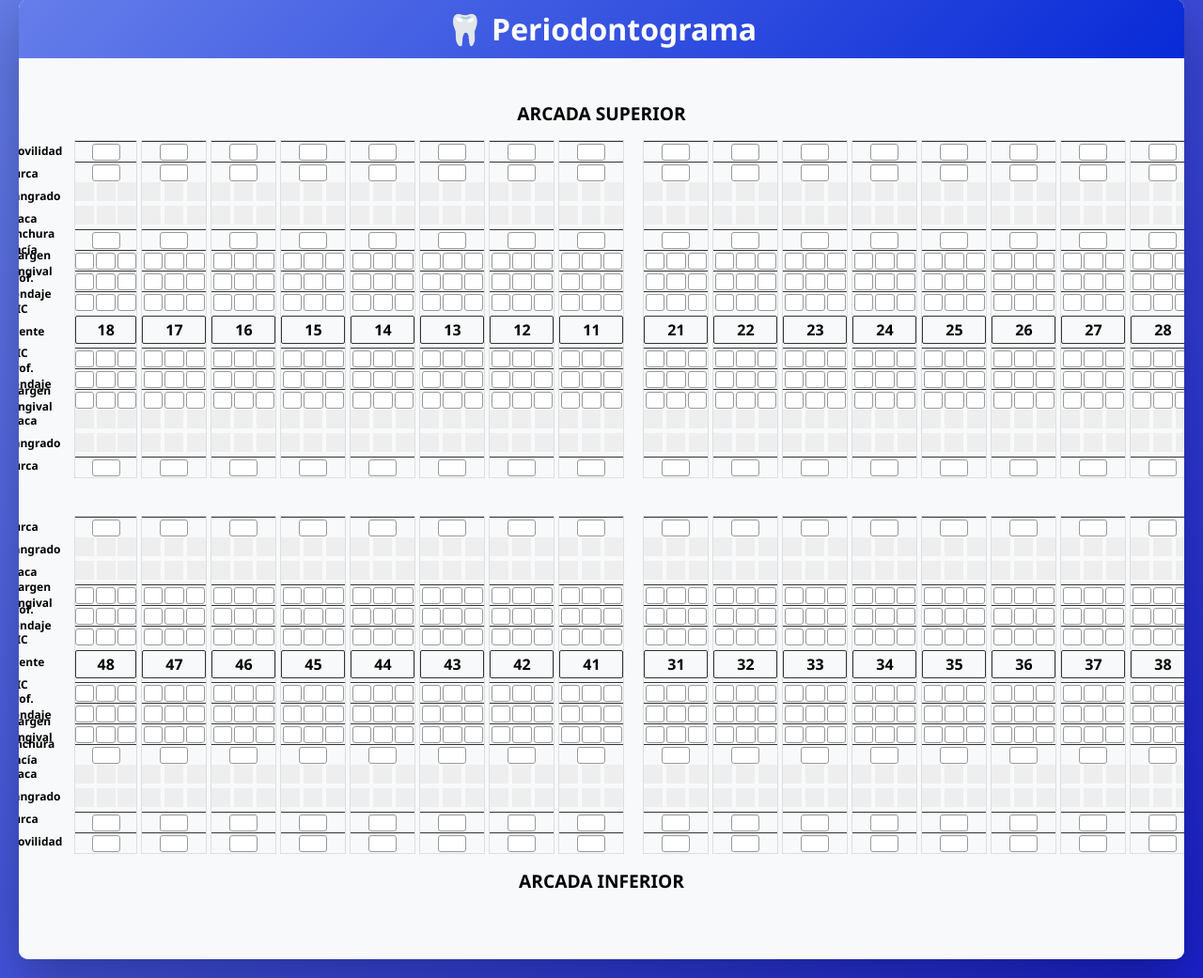
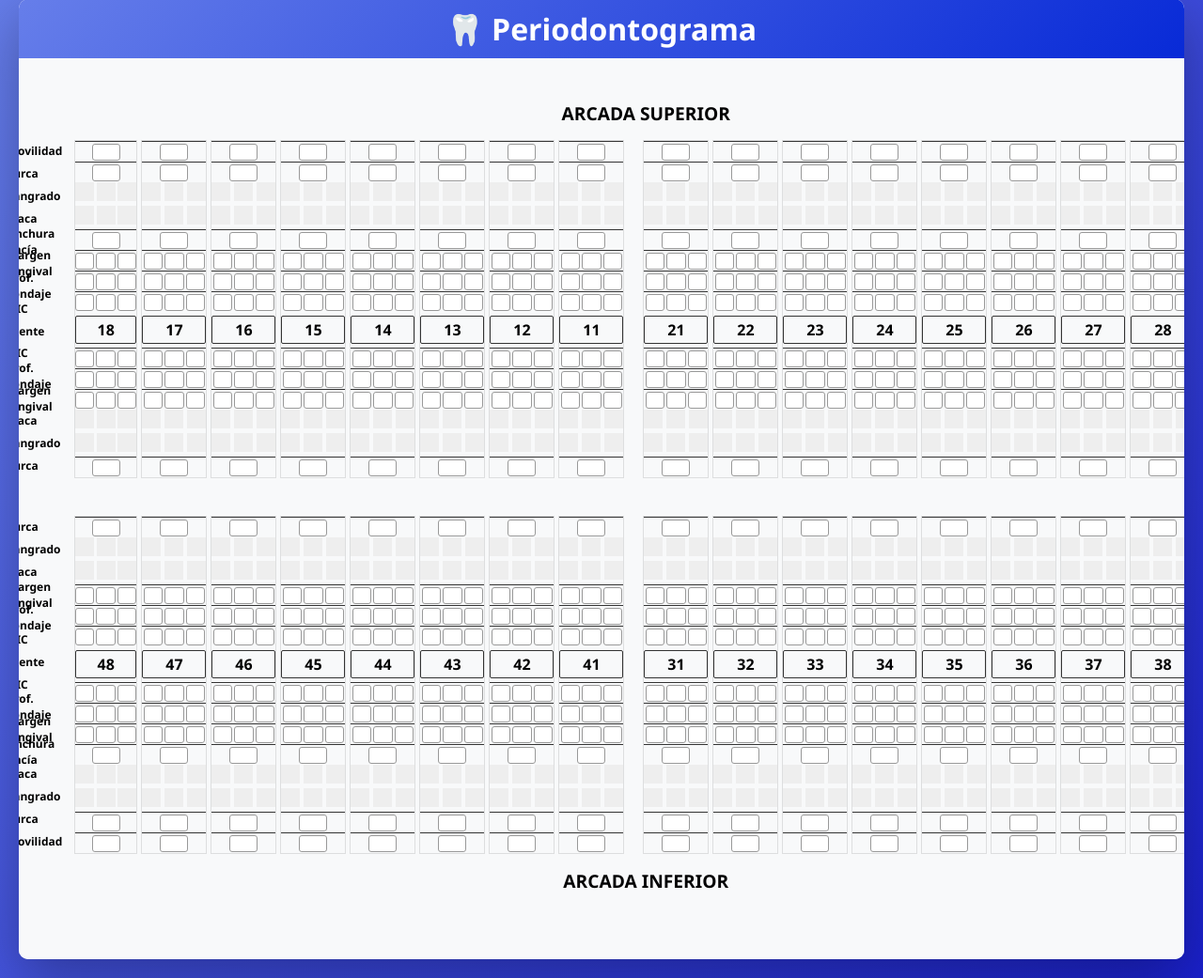
Before and after one commit to Evans-F-Jimenez/Periodontograma-con-Control-por-Voz, a PHP site: page / in a window 1280 px wide. Shown: the part 21-1062 px from the top of the page at 94% size. Run offline with PHP 8.4, Linux system fonts and the light colour scheme.

Commit message:
arreglar posicion de titulo

```diff
--- a/V2/periodontograma/public/style.css
+++ b/V2/periodontograma/public/style.css
@@ -43,6 +43,7 @@ body {
     font-weight: bold;
     margin-bottom: 15px;
     margin-top: 15px;
+    margin-left: 8%;
     font-size: 1.2em;
 }
 
```
